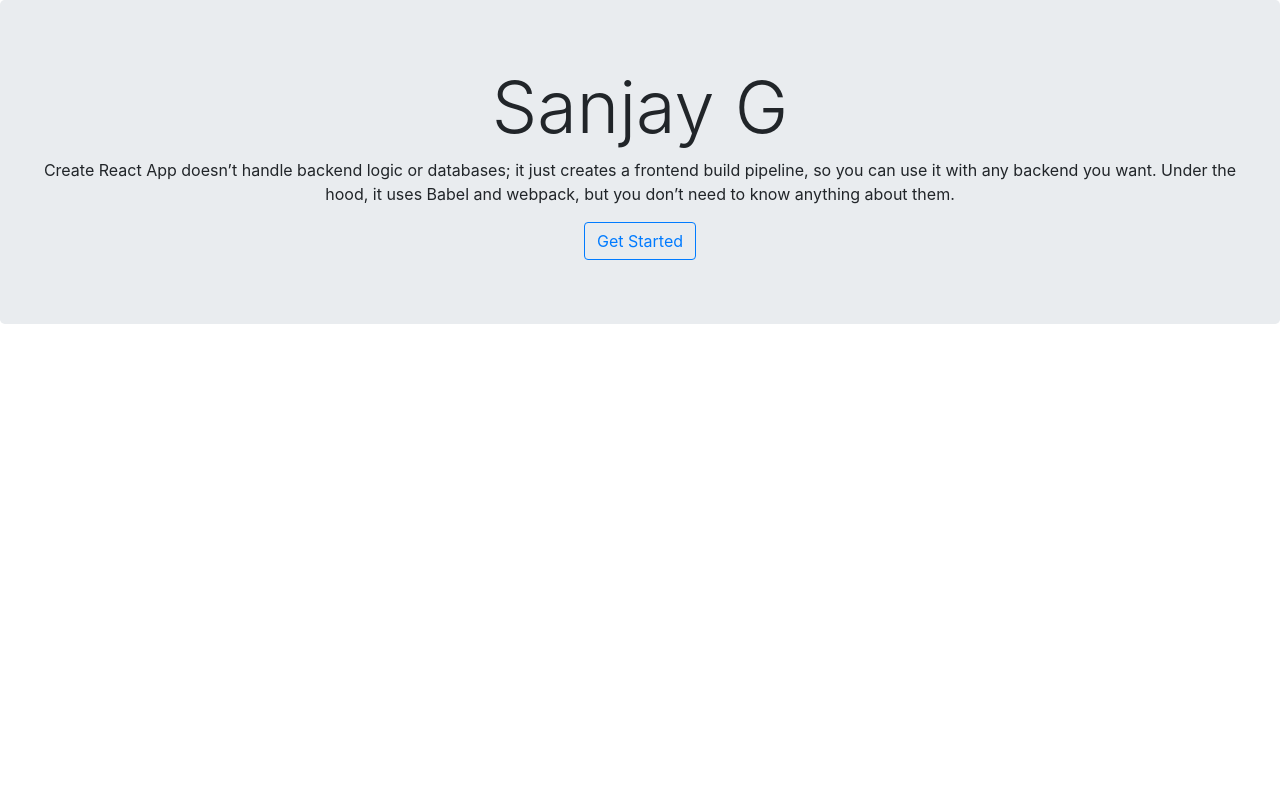
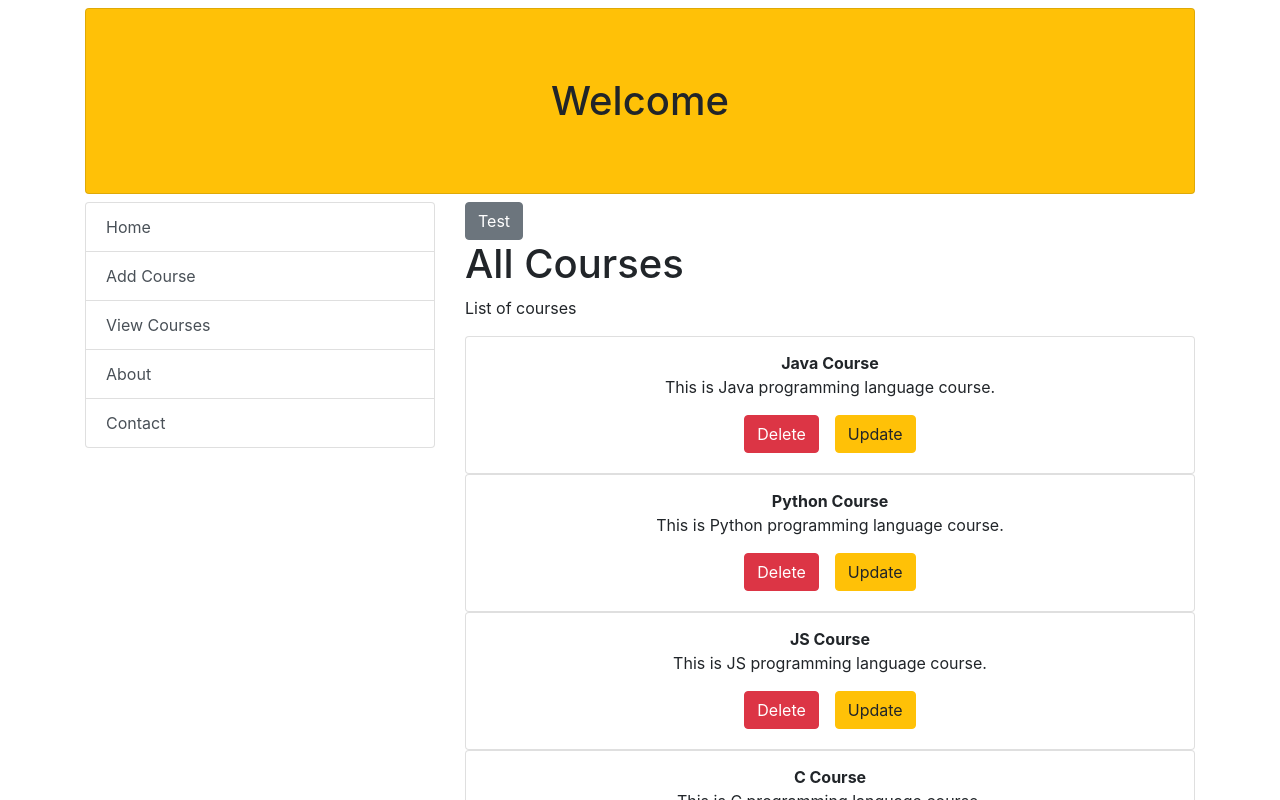
Before and after one commit to Sanjay-SG/ReactJSFrontEnd, a React (Create React App) app: page /view-courses in a window 1280 px wide. Shown: the top 800 px of the page. Built offline with nearby package versions, Linux system fonts and the light colour scheme.

Commit message:
Used router dom hooks etc..

```diff
--- a/package.json
+++ b/package.json
@@ -10,6 +10,7 @@
     "bootstrap": "^4.5.3",
     "react": "^17.0.1",
     "react-dom": "^17.0.1",
+    "react-router-dom": "^5.2.0",
     "react-scripts": "4.0.1",
     "react-toastify": "^6.1.0",
     "reactstrap": "^8.7.1",
--- a/src/App.js
+++ b/src/App.js
@@ -1,8 +1,15 @@
 import React from "react"
 
-import {Button} from "reactstrap"
+import {Button, Col, Container, Row} from "reactstrap"
 import {ToastContainer, toast} from "react-toastify"
 import Home from "./components/Home"
+import Course from "./components/Course"
+import Allcourses from "./components/Allcourses"
+import AddCourse from "./components/AddCourse"
+import Header from "./components/Header"
+import Menus from "./components/Menus"
+
+import {BrowserRouter as Router, Route} from "react-router-dom"
 const App = () =>
 {
     const btnHandle = () =>
@@ -13,7 +20,34 @@ const App = () =>
     }
     return(
         <>
-        <Home></Home>
+        <Router>
+        <ToastContainer/>
+        <Container>
+        <Header></Header>
+            <Row>
+                <Col md={4}>
+                        <Menus></Menus>
+                </Col>
+                <Col md={8}>
+                        {/* <Home></Home> */}
+                        <Route exact path="/" component={Home} />
+                        <Route exact path="/add-course" component={AddCourse}/>
+                        <Route exact path="/view-courses" component={Allcourses}/>
+
+                </Col>
+
+            </Row>
+
+        </Container>
+        </Router>
+        {/* <Home></Home>
+        <Allcourses></Allcourses>
+        <AddCourse></AddCourse> */}
+        {/* <Course course={{title:"Python", description:"This is Python programming language course."}}>
+        </Course>
+        <Course course={{title:"Java", description:"This is Java programming language course."}}>
+        </Course> */}
+
         {/* <ToastContainer/>
             <h1>Application</h1>
             <Button color="warning" onClick={btnHandle}>React Button</Button> */}
--- /dev/null
+++ b/src/components/AddCourse.js
@@ -0,0 +1,33 @@
+import React from "react"
+import { Button, Container, Form, FormGroup, Input } from "reactstrap"
+
+const AddCourse = () =>
+{
+    return(
+        <>
+        <h1 className="text-center my-3">Add Course Detail</h1>
+            <Form>
+                <FormGroup>
+                    <label for="userId">Course ID</label>
+                    <Input type = "text" placeholder="Enter here" name="userId" id = "userId"></Input>
+                </FormGroup>
+                <FormGroup>
+                    <label for="title">Course Title</label>
+                    <Input type="text" placeholder="Enter title here" id = "title"></Input>
+                </FormGroup>
+
+                <FormGroup>
+                    <label for="description">Course Description</label>
+                    <Input type="textarea" placeholder="Enter description here" id="description"
+                    style={{height:200}}></Input>
+                </FormGroup>
+                <Container className="text-center">
+                    <Button color="success">Add Course</Button>
+                    <Button color="warning ml-2">Clear</Button>
+                </Container>
+            </Form>
+        </>
+    )
+}
+
+export default AddCourse;
--- /dev/null
+++ b/src/components/Allcourses.js
@@ -0,0 +1,51 @@
+import React, { useState, useEffect } from "react"
+import { Button } from "reactstrap"
+
+import Course from  "./Course"
+
+const Allcourses = () =>
+{
+    {/* similar to componentDidMount and componentDidUpdate in class components */}
+    // useEffect(()=>
+    // {
+    //     alert("test")
+    // })
+
+    {/* call only componentDidMount */}
+    useEffect(()=>
+    {
+        alert("test")
+    }, [])
+
+    const [courses, setCourses] = useState([
+        {title:"Java Course", description:"This is Java programming language course."},
+        {title:"Python Course", description:"This is Python programming language course."},
+        {title:"JS Course", description:"This is JS programming language course."},
+        {title:"C Course", description:"This is C programming language course."},
+        {title:"ReactJS Course", description:"This is ReactJS course."},
+    ])
+
+
+    return(
+        <>
+            <Button onClick={()=>{
+                console.log("Testing")
+                setCourses([
+                    ...courses,
+                    {
+                        title:"ReactJS Course", description:"This is ReactJS course."
+                    },
+                ])
+            }}>Test</Button>
+            <h1>All Courses</h1>
+            <p>List of courses</p>
+            {
+                courses.length > 0 ? courses.map((item)=>(
+                    <Course course = {item} />
+                )) : "No courses available"
+            }
+        </>
+    )
+}
+
+export default Allcourses;
--- /dev/null
+++ b/src/components/Course.js
@@ -0,0 +1,33 @@
+import React from "react"
+
+import {
+    Card,
+    CardBody,
+    CardTitle,
+    CardSubtitle,
+    CardText,
+    CardFooter,
+    Button,
+    Container} from "reactstrap"
+
+const Course = ({course}) =>
+{
+    return(
+        <>
+            <Card className="text-center">
+                <CardBody>
+                    <CardSubtitle className="font-weight-bold"> {course.title}</CardSubtitle>
+                    <CardText>{course.description}</CardText>
+                    <Container className="text-center">
+                        <Button color="danger">Delete</Button>
+                        <Button color="warning ml-3">Update</Button>
+                    </Container>
+                </CardBody>
+
+            </Card>
+
+        </>
+    )
+}
+
+export default Course;
--- a/src/components/Header.js
+++ b/src/components/Header.js
@@ -1,10 +1,15 @@
 import React from "react"
+import { Card, CardBody } from "reactstrap"
 
 const Header = () =>
 {
     return(
         <>
-            <h1> Welcome </h1>
+            <Card className="my-2 bg-warning">
+                <CardBody>
+                   <h1 className="text-center my-5"> Welcome </h1>
+                </CardBody>
+            </Card>
         </>
     )
 }
--- /dev/null
+++ b/src/components/Menus.js
@@ -0,0 +1,30 @@
+import React from "react"
+import { Link } from "react-router-dom";
+import { ListGroup, ListGroupItem } from "reactstrap"
+
+const Menus = () =>
+{
+    return(
+    <>
+        <ListGroup>
+
+        {/*page reloads with href */}
+            {/* <ListGroupItem tag="a" href="/" action>Home</ListGroupItem>
+            <ListGroupItem tag="a" href="/add-course" action>Add Course</ListGroupItem>
+            <ListGroupItem tag="a" href="/view-courses" action>View Courses</ListGroupItem>
+            <ListGroupItem tag="a" href="#!" action>About</ListGroupItem>
+            <ListGroupItem tag="a" href="#!" action>Contact</ListGroupItem> */}
+
+            {/*without page reload*/}
+            <Link className="list-group-item list-group-item-action" tag="a" to="/" action>Home</Link>
+            <Link className="list-group-item list-group-item-action" tag="a" to="/add-course" action>Add Course</Link>
+            <Link className="list-group-item list-group-item-action" tag="a" to="/view-courses" action>View Courses</Link>
+            <Link className="list-group-item list-group-item-action" tag="a" to="#!" action>About</Link>
+            <Link className="list-group-item list-group-item-action" tag="a" to="#!" action>Contact</Link>
+        </ListGroup>
+
+    </>
+    )
+}
+
+export default Menus;
```
Also changed, not shown: 2 other files (tests, documents, lock files or other folders).
